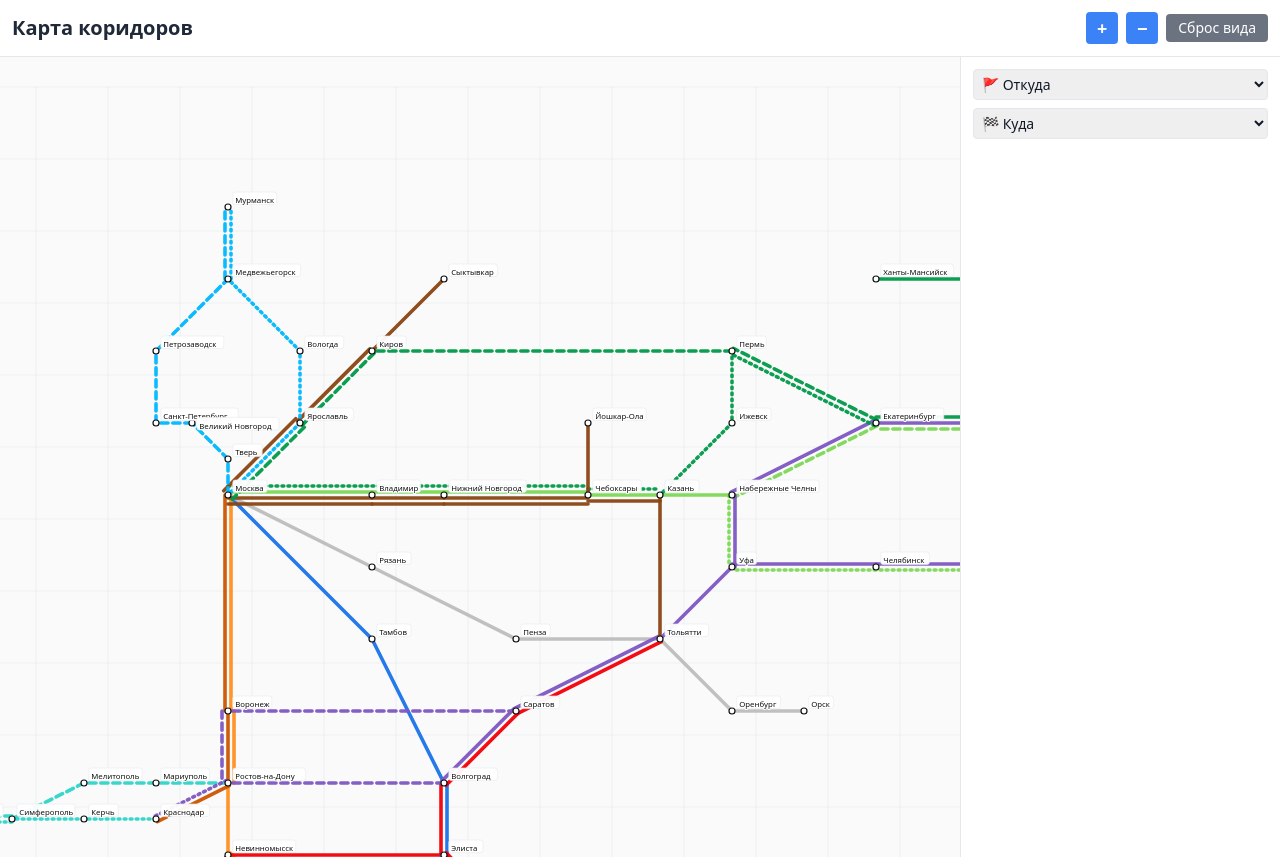
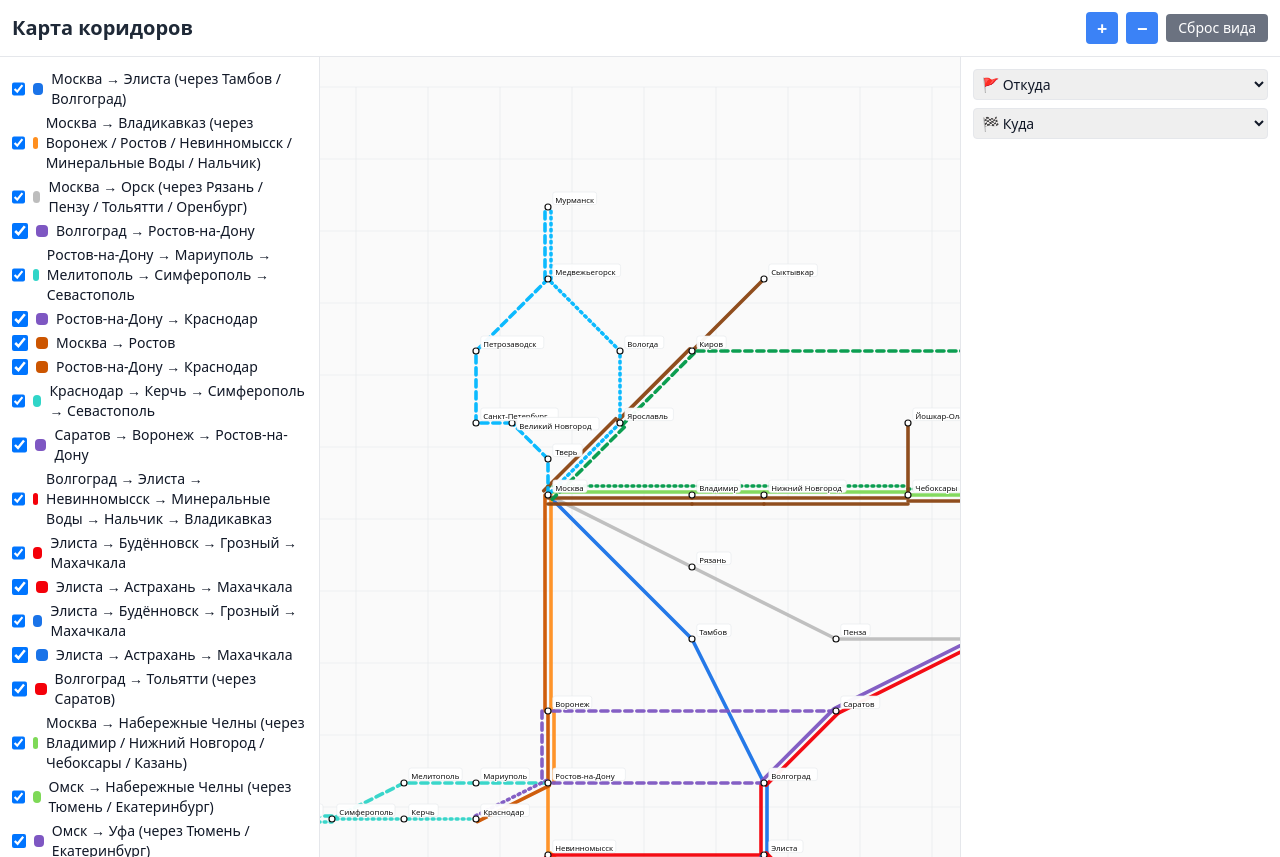
Before and after one commit to hhwwwww1414/DriveMetro, a React (Vite) app: page / in a window 1280 px wide. Built offline with nearby package versions, Linux system fonts and the light colour scheme.

Commit message:
feat: add corridor visibility panel

```diff
--- a/src/App.tsx
+++ b/src/App.tsx
@@ -231,12 +231,6 @@ export default function MetroBranches(){
   const handleBuild = useCallback(() => {
     if(pathEdges.length===0) return;
     setBuilt(true);
-    const lineSet = new Set(pathEdges.map(e=>e.lineId));
-    setVisible(() => {
-      const v:Record<string,boolean>={};
-      for(const l of LINES) v[l.id] = lineSet.has(l.id);
-      return v;
-    });
   }, [pathEdges]);
 
   const handleReset = useCallback(() => {
@@ -244,11 +238,6 @@ export default function MetroBranches(){
     setStartStation('');
     setEndStation('');
     setPathIndex(0);
-    setVisible(() => {
-      const v:Record<string,boolean>={};
-      for(const l of LINES) v[l.id]=true;
-      return v;
-    });
     setAnimating(false);
   }, []);
 
@@ -323,6 +312,22 @@ export default function MetroBranches(){
       </div>
 
       <div className="flex">
+        <div className="w-80 bg-white border-r p-3 h-screen overflow-y-auto">
+          <div className="space-y-1 text-sm">
+            {LINES.map(l => (
+              <label key={l.id} className="flex items-center gap-2">
+                <input
+                  type="checkbox"
+                  className="h-4 w-4"
+                  checked={visible[l.id] !== false}
+                  onChange={e => setVisible(v => ({ ...v, [l.id]: e.target.checked }))}
+                />
+                <span className="w-3 h-3 rounded" style={{background:l.color}} />
+                <span>{l.name}</span>
+              </label>
+            ))}
+          </div>
+        </div>
         <div className="flex-1 overflow-hidden relative">
           <svg
             ref={svgRef}
@@ -339,7 +344,7 @@ export default function MetroBranches(){
             <rect width="100%" height="100%" fill="#fafafa" />
             <g transform={`translate(${translateX}, ${translateY}) scale(${scale})`}>
               <Grid />
-              <RouteLines lines={activeLines} pos={pos} allLines={LINES} />
+              {!built && <RouteLines lines={activeLines} pos={pos} allLines={LINES} />}
               {built && pathEdges.map((e,i)=>{
                 const a=pos[e.a], b=pos[e.b];
                 if(!a||!b) return null;
```
